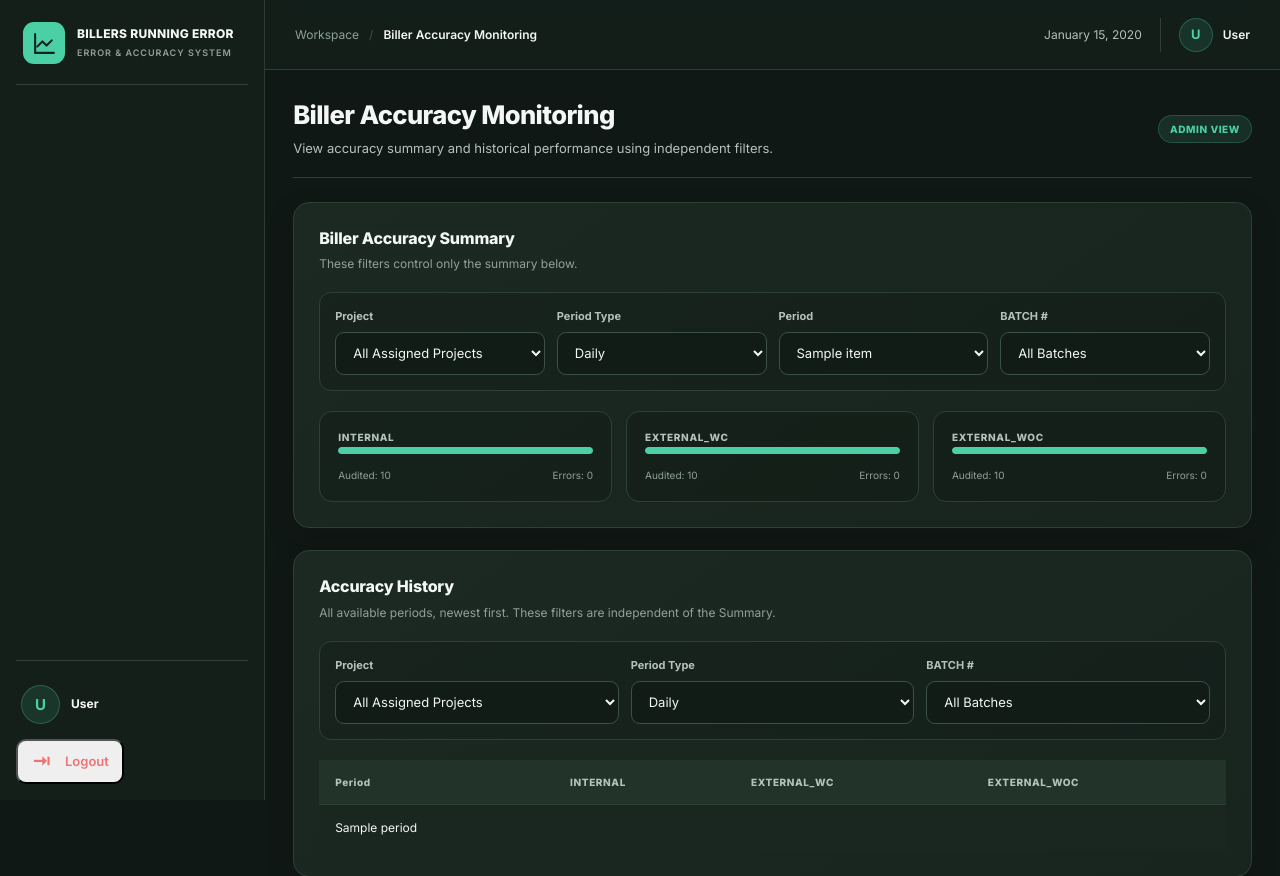
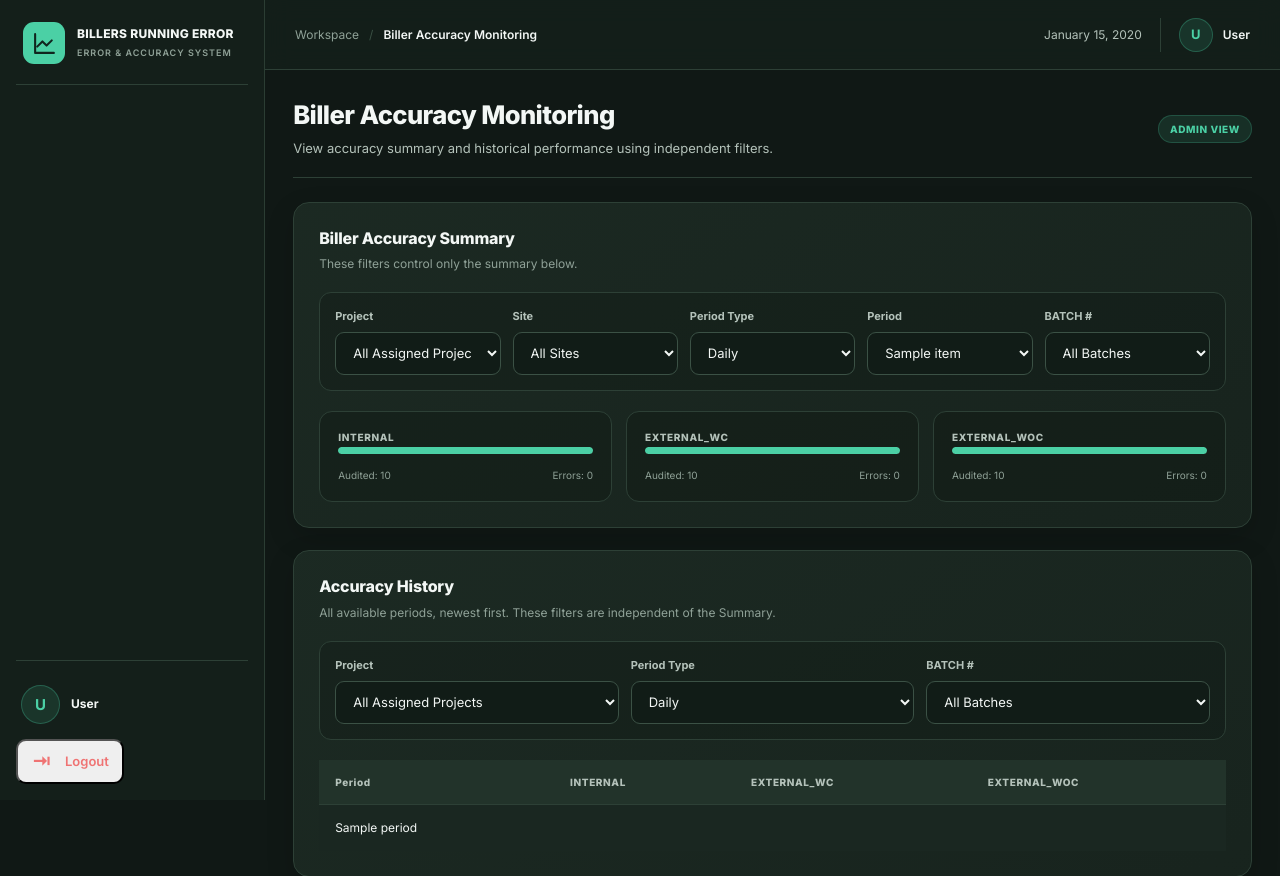
Before and after one commit to PurpleQueen04/billers-running-error-accuracy-system, a Flask app: template templates/biller_accuracy_monitoring.html in a window 1280 px wide. Shown: the top 876 px of the page. Run offline with Flask 3, Linux system fonts and the light colour scheme; the template is opened without the code that fills it: most values are stand-ins (such as "Sample title", 1, 10 or a date in 2020); some libraries are stand-ins or nearby versions.

Commit message:
Add Site filter to Biller accuracy monitoring page

```diff
--- a/templates/biller_accuracy_monitoring.html
+++ b/templates/biller_accuracy_monitoring.html
@@ -6,11 +6,12 @@
 <section class="content-card">
  <div class="section-heading"><div><h2>Biller Accuracy Summary</h2><p>These filters control only the summary below.</p></div></div>
  <form method="GET" class="filter-bar">
-  <div class="filter-group"><label for="project_id">Project</label><select name="project_id" id="project_id" onchange="this.form.submit()"><option value="all" {% if selected_project == 'all' %}selected{% endif %}>{% if role == 'admin' %}All Projects{% else %}All Assigned Projects{% endif %}</option>{% for project in projects %}<option value="{{ project.id }}" {% if selected_project|string == project.id|string %}selected{% endif %}>{{ project.project_name }}</option>{% endfor %}</select></div>
+  <div class="filter-group"><label for="project_id">Project</label><select name="project_id" id="project_id" onchange="this.form.submit()"><option value="all" {% if selected_project == 'all' %}selected{% endif %}>{% if role == 'admin' %}All Projects{% else %}All Assigned Projects{% endif %}</option>{% for project in projects %}<option value="{{ project.id }}" {% if selected_project|string == project.id|string %}selected{% endif %}>{{ project.project_name }}{% if project.sites %} — {{ project.sites }}{% endif %}</option>{% endfor %}</select></div>
+  <div class="filter-group"><label for="site">Site</label><select name="site" id="site" onchange="this.form.submit()"><option value="all" {% if selected_site == 'all' %}selected{% endif %}>All Sites</option>{% for site in sites %}<option value="{{ site }}" {% if selected_site == site %}selected{% endif %}>{{ site }}</option>{% endfor %}</select></div>
   <div class="filter-group"><label for="period">Period Type</label><select name="period" id="period" onchange="this.form.submit()"><option value="daily" {% if period_type == 'daily' %}selected{% endif %}>Daily</option><option value="weekly" {% if period_type == 'weekly' %}selected{% endif %}>Weekly</option><option value="monthly" {% if period_type == 'monthly' %}selected{% endif %}>Monthly</option></select></div>
   <div class="filter-group"><label for="date">Period</label><select name="date" id="date" onchange="this.form.submit()">{% for item in periods %}<option value="{{ item }}" {% if selected_period == item %}selected{% endif %}>{{ item }}</option>{% endfor %}</select></div>
   <div class="filter-group"><label for="batch_no">BATCH #</label><select name="batch_no" id="batch_no" onchange="this.form.submit()"><option value="all" {% if selected_batch == 'all' %}selected{% endif %}>All Batches</option>{% for batch in batch_options %}<option value="{{ batch }}" {% if selected_batch == batch %}selected{% endif %}>{{ batch }}</option>{% endfor %}</select></div>
-  <input type="hidden" name="history_project_id" value="{{ history_project|default('all') }}"><input type="hidden" name="history_period" value="{{ history_period_type|default('monthly') }}"><input type="hidden" name="history_batch_no" value="{{ history_batch|default('all') }}">
+  <input type="hidden" name="history_project_id" value="{{ history_project|default('all') }}"><input type="hidden" name="history_period" value="{{ history_period_type|default('monthly') }}"><input type="hidden" name="history_batch_no" value="{{ history_batch|default('all') }}"><input type="hidden" name="site" value="{{ selected_site|default('all') }}">
  </form>
  <div class="accuracy-summary-grid">
  {% if role == 'biller' %}{% set cards = [('INTERNAL',internal_summary),('EXTERNAL_WC',external_wc_summary),('EXTERNAL_WOC',external_woc_summary)] %}
@@ -21,8 +22,8 @@
 <section class="content-card">
  <div class="section-heading"><div><h2>Accuracy History</h2><p>All available periods, newest first. These filters are independent of the Summary.</p></div></div>
  <form method="GET" class="filter-bar">
-  <input type="hidden" name="project_id" value="{{ selected_project }}"><input type="hidden" name="period" value="{{ period_type }}"><input type="hidden" name="date" value="{{ selected_period }}"><input type="hidden" name="batch_no" value="{{ selected_batch }}">
-  <div class="filter-group"><label for="history_project_id">Project</label><select name="history_project_id" id="history_project_id" onchange="this.form.submit()"><option value="all" {% if history_project == 'all' %}selected{% endif %}>{% if role == 'admin' %}All Projects{% else %}All Assigned Projects{% endif %}</option>{% for project in projects %}<option value="{{ project.id }}" {% if history_project|string == project.id|string %}selected{% endif %}>{{ project.project_name }}</option>{% endfor %}</select></div>
+  <input type="hidden" name="project_id" value="{{ selected_project }}"><input type="hidden" name="period" value="{{ period_type }}"><input type="hidden" name="date" value="{{ selected_period }}"><input type="hidden" name="batch_no" value="{{ selected_batch }}"><input type="hidden" name="site" value="{{ selected_site|default('all') }}">
+  <div class="filter-group"><label for="history_project_id">Project</label><select name="history_project_id" id="history_project_id" onchange="this.form.submit()"><option value="all" {% if history_project == 'all' %}selected{% endif %}>{% if role == 'admin' %}All Projects{% else %}All Assigned Projects{% endif %}</option>{% for project in projects %}<option value="{{ project.id }}" {% if history_project|string == project.id|string %}selected{% endif %}>{{ project.project_name }}{% if project.sites %} — {{ project.sites }}{% endif %}</option>{% endfor %}</select></div>
   <div class="filter-group"><label for="history_period">Period Type</label><select name="history_period" id="history_period" onchange="this.form.submit()"><option value="daily" {% if history_period_type == 'daily' %}selected{% endif %}>Daily</option><option value="weekly" {% if history_period_type == 'weekly' %}selected{% endif %}>Weekly</option><option value="monthly" {% if history_period_type == 'monthly' %}selected{% endif %}>Monthly</option></select></div>
   <div class="filter-group"><label for="history_batch_no">BATCH #</label><select name="history_batch_no" id="history_batch_no" onchange="this.form.submit()"><option value="all" {% if history_batch == 'all' %}selected{% endif %}>All Batches</option>{% for batch in history_batches %}<option value="{{ batch }}" {% if history_batch == batch %}selected{% endif %}>{{ batch }}</option>{% endfor %}</select></div>
  </form>
```
